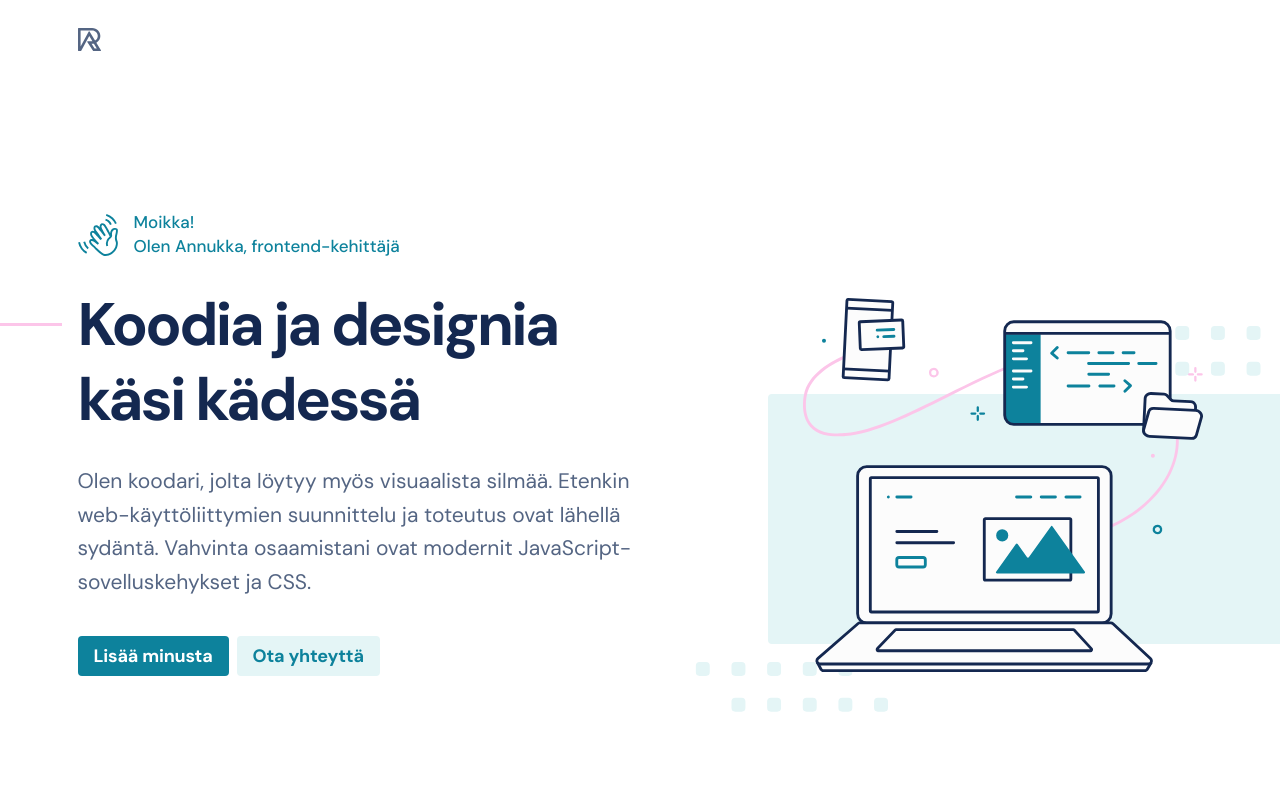
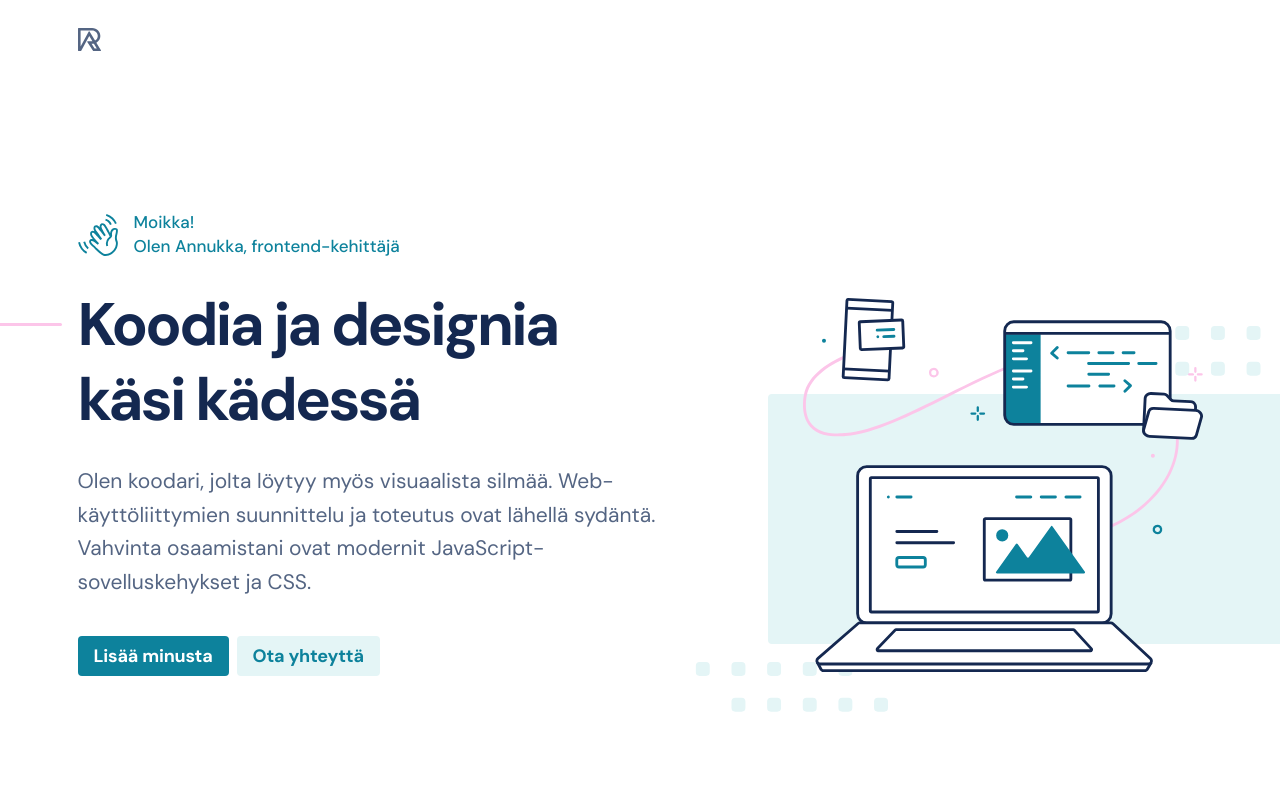
Before and after one commit to annukkarajala/rajala.dev, a Next.js app: page / in a window 1280 px wide. Shown: the top 800 px of the page. Built offline with nearby package versions, Linux system fonts and the light colour scheme.

Commit message:
Small improvements

```diff
--- a/pages/index.js
+++ b/pages/index.js
@@ -61,8 +61,8 @@ export default function Index() {
                   käsi kädessä
                 </h1>
                 <p className="big-p">
-                  Olen koodari, jolta löytyy myös visuaalista silmää. Etenkin
-                  web-käyttöliittymien suunnittelu ja toteutus ovat lähellä
+                  Olen koodari, jolta löytyy myös visuaalista silmää.
+                  Web-käyttöliittymien suunnittelu ja toteutus ovat lähellä
                   sydäntä. Vahvinta osaamistani ovat modernit
                   JavaScript-sovelluskehykset ja CSS.
                 </p>
--- a/styles/base/_base.scss
+++ b/styles/base/_base.scss
@@ -50,6 +50,7 @@ figcaption {
       left: -3rem;
       width: 128px;
       height: 3px;
+      border-radius: 6px;
       background-color: $l-pink;
     }
   }
--- a/styles/pages/_index.scss
+++ b/styles/pages/_index.scss
@@ -63,6 +63,7 @@
         left: -3rem;
         width: 128px;
         height: 3px;
+        border-radius: 6px;
         background-color: $l-pink;
       }
 
@@ -372,6 +373,7 @@
         left: -3rem;
         width: 128px;
         height: 3px;
+        border-radius: 6px;
         background-color: $l-pink;
       }
 
```
Also changed, not shown: svgs/illustr/contact-letter.svg, svgs/illustr/development.svg.
